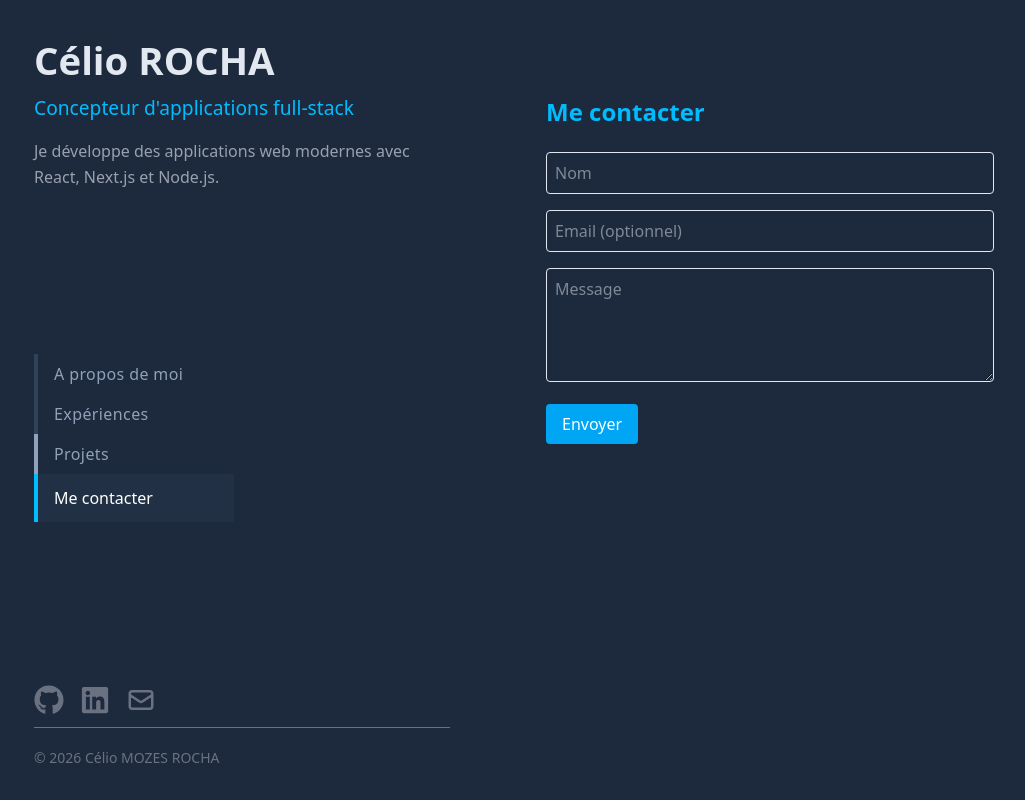
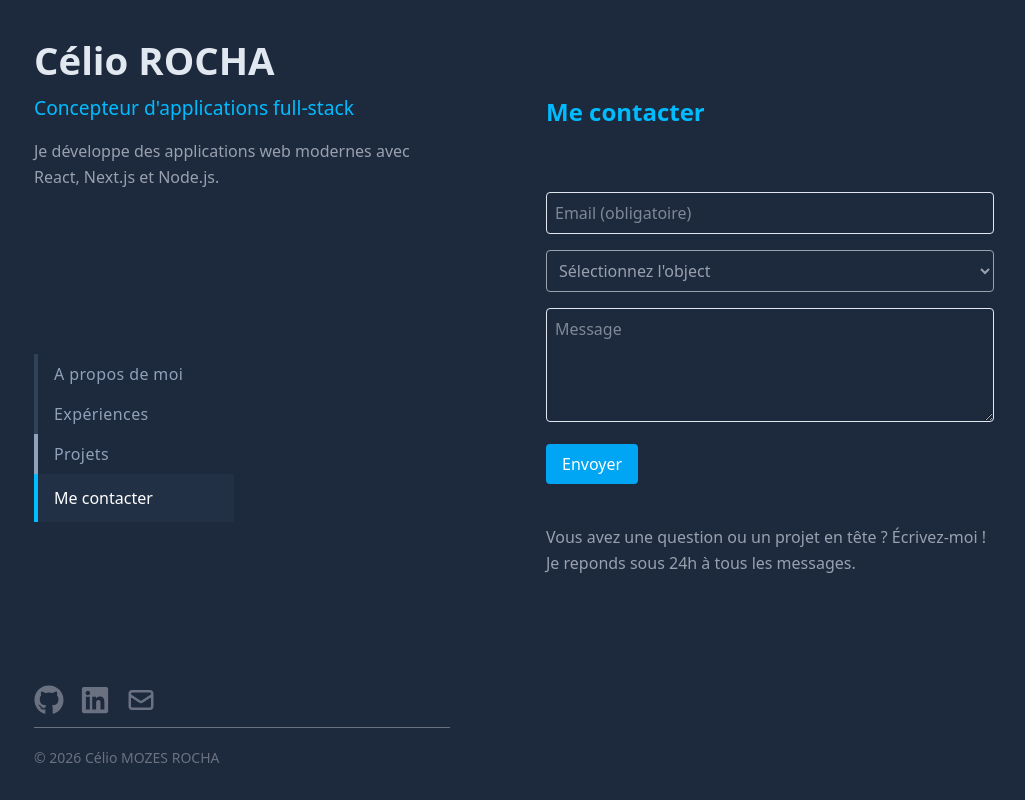
Before and after one commit to celio-mozes-rocha/portfolio, a Next.js app: page /contact in a window 1280 px wide. Shown: the whole page, without its empty margins (14-1039 px from the left). Built offline with nearby package versions, Linux system fonts and the light colour scheme.

Commit message:
feat(contact): improve form UX with validation, loading state and feedback

```diff
--- a/app/api/contact/route.ts
+++ b/app/api/contact/route.ts
@@ -2,6 +2,13 @@ import nodemailer from "nodemailer";
 import { NextResponse } from "next/server";
 import { contactSchema } from "@/lib/contact-schema";
 import rateLimit from "../../../lib/rateLimit";
+
+const SUBJECT_MAP: Record<string, string> = {
+  demande_projet: "Demande de projet",
+  question_projects: "Question sur mes projets",
+  collaboration: "Collaboration",
+  autre: "Autre",
+};
 
 export async function POST(req: Request) {
   try {
@@ -18,7 +25,9 @@ export async function POST(req: Request) {
       return NextResponse.json({ error: "Invalid form dat" }, { status: 400 });
     }
 
-    const { name, email, message, company } = parsed.data;
+    const { subject, email, message, company } = parsed.data;
+
+    const subjectText = SUBJECT_MAP[subject] || "Autre";
 
     // honeypot anti-spamÒ
     if (company) {
@@ -38,11 +47,10 @@ export async function POST(req: Request) {
     await transporter.sendMail({
       from: `"Portfolio contact" <${process.env.CONTACT_EMAIL}>`,
       to: process.env.CONTACT_EMAIL,
-      subject: `Message de ${name}`,
+      subject: `Portfolio: ${subjectText}`,
       replyTo: email || process.env.CONTACT_EMAIL,
       text: message,
       html: `
-        <p><strong>Nom :</strong> ${name}</p>
         <p><strong>Email :</strong> ${email}</p>
         <p><strong>Message :</strong></p>
         <p>${message}</p>
--- a/components/sections/Contact.tsx
+++ b/components/sections/Contact.tsx
@@ -1,6 +1,6 @@
 "use client";
 
-import { useState } from "react";
+import { useEffect, useState } from "react";
 import { motion } from "framer-motion";
 import { zodResolver } from "@hookform/resolvers/zod";
 import { contactSchema, ContactFormData } from "../../lib/contact-schema";
@@ -16,27 +16,56 @@ type ContactForm = HTMLFormElement & {
 
 export default function Contact() {
   const [status, setStatus] = useState("");
+  const [loading, setLoading] = useState(false)
 
   const {
     register,
     handleSubmit,
     reset,
-    formState: { errors },
-  } = useForm<ContactFormData>({ resolver: zodResolver(contactSchema) });
+    formState: { errors, isDirty, isValid },
+    watch,
+  } = useForm<ContactFormData>({
+    resolver: zodResolver(contactSchema),
+    mode: "onChange",
+    defaultValues: {
+      email: "",
+      subject: "",
+      message: "",
+      company: "",
+    }
+  });
+
+  const isDisabled = !isValid || loading;
 
   async function onSubmit(data: ContactFormData) {
+    setLoading(true);
+    setStatus("");
+
+    try {
       const res = await fetch("/api/contact", {
         method: "POST",
         body: JSON.stringify(data),
       });
 
       if (res.ok) {
-      setStatus("Message envoyé ✅");
+        setStatus("Merci. Votre message a été envoyé ✅");
         reset();
       } else {
-      setStatus("Erreur lors de l'envoi ❌");
+        setStatus("Oups, un problème est survenu. Réessayez plus tard. ❌");
+      }
+    } catch (error) {
+      setStatus("Oups, une erreur réseau est survenue ❌");
+
+    } finally {
+      setLoading(false)
     }
   }
+
+  useEffect(() => {
+    if (status && isDirty) {
+      setStatus("")
+    }
+  }, [isDirty]);
 
   return (
     <>
@@ -48,26 +77,14 @@ export default function Contact() {
         viewport={{ once: true }}
         className="min-h-screenb scroll-mt-24 flex flex-col gap-6"
       >
-        <h2 className="text-2xl font-bold text-sky-400">Me contacter</h2>
+        <h1 className="text-2xl font-bold text-sky-400">Me contacter</h1>
 
-        <form onSubmit={handleSubmit(onSubmit)} className="space-y-4 max-w-md">
-          <div className="mb-4">
-            <input
-              {...register("name")}
-              placeholder="Nom"
-              className="w-full border p-2 rounded"
-            />
-            {errors.name && (
-              <p className="text-red-500 text-xs mt-1 ml-1 transition-all duration-200 ease-in-out">
-                {errors.name.message}
-              </p>
-            )}
-          </div>
-          <div className="mb-4">
+        <form onSubmit={handleSubmit(onSubmit)} className="space-y-4 max-w-md mt-10">
+          <div className="mb-4 bg-slate-800">
             <input
               {...register("email")}
-              placeholder="Email (optionnel)"
-              className="w-full border p-2 rounded"
+              placeholder="Email (obligatoire)"
+              className="w-full border p-2 rounded placeholder:gray-400 bg-slate-800!"
             />
             {errors.email && (
               <p className="text-red-500 text-xs mt-1 ml-1 transition-all duration-200 ease-in-out">
@@ -76,11 +93,32 @@ export default function Contact() {
             )}
           </div>
           <div className="mb-4">
+            <select
+              {...register("subject")}
+              defaultValue=""
+              className={`w-full border p-2 rounded ${watch("subject") === "" ? "text-gray-400" : "text-white"} bg-slate-800`}
+            >
+              <option className="text-gray-400" value="" disabled >
+                Sélectionnez l'object
+              </option>
+              <option value="demande_projet">Demande de projet</option>
+              <option value="question_projects">Question sur mes projects</option>
+              <option value="collaboration">Collaboration</option>
+              <option value="autre">Autre</option>
+            </select>
+            {errors.subject && (
+              <p className="text-red-500 text-xs mt-1 ml-1 transition-all duration-200 ease-in-out">
+                {errors.subject.message}
+              </p>
+            )}
+          </div>
+
+          <div className="mb-4">
             <textarea
               {...register("message")}
               rows={4}
               placeholder="Message"
-              className="w-full border p-2 rounded"
+              className="w-full border p-2 rounded placeholder:gray-400"
             />
             {errors.message && (
               <p className="text-red-500 text-xs mt-1 ml-1 transition-all duration-200 ease-in-out">
@@ -93,13 +131,31 @@ export default function Contact() {
 
           <button
             type="submit"
-            className="px-4 py-2 bg-sky-500 text-white rounded hover:bg-sky-600"
+            disabled={isDisabled}
+            className={`relative px-4 py-2 bg-sky-500 rounded text-white flex items-center justify-center gap-2
+              ${isDisabled
+                ? "bg-sky-300 cursor-not-allowed"
+                : "bg-sky-500 hover:bg-sky-600"} `}
           >
+            <span className={loading ? "opacity-0" : "opacity-100"}>
               Envoyer
+            </span>
+            {loading && (
+              <span className="absolute flex items-center gap-2">
+                <span className="w-4 h-4 border-2 border-white border-t-transparent rounded-full animate-spin"></span>
+                Envoi...
+              </span>
+            )}
+            {/* {loading ? "Envoi..." : "Envoyer"} */}
           </button>
 
           {status && <p className="text-sm text-slate-400">{status}</p>}
         </form>
+
+        <p className="text-[clamp(0.75rem,2vw,1rem)] text-gray-400 leading-relaxed space-y-4 mt-4 max-w-md">
+          <span>Vous avez une question ou un projet en tête ? Écrivez-moi ! </span><br />
+          <span>Je reponds sous 24h à tous les messages.</span>
+        </p>
       </motion.section>
     </>
   );
--- a/lib/contact-schema.ts
+++ b/lib/contact-schema.ts
@@ -1,10 +1,13 @@
-import { z } from "zod"
+import { z } from "zod";
 
 export const contactSchema = z.object({
-    name: z.string().min(3, "Nom trop court : trois caractères au moins sont exigés").max(25, "Saise limitée à 25 caractères"),
-    email: z.email("Adresse email invalide").max(255, "Adrsse mail trop longue").optional().or(z.literal("")),
-    message: z.string().min(10, "Message trop court : dix caractères au moins sont exigés").max(400, "Limitée à 400 caractères"),
-    company: z.string().optional() // honeypot
-})
+  subject: z.string().min(1, "Merci de coisir un object"),
+  email: z.email("Adresse email invalide").max(255, "Adresse mail trop longue"),
+  message: z
+    .string()
+    .min(10, "Message trop court : dix caractères au moins sont exigés")
+    .max(400, "Limitée à 400 caractères"),
+  company: z.string().optional(), // honeypot
+});
 
 export type ContactFormData = z.infer<typeof contactSchema>;
```
Lines whose indentation alone changed are shown as unchanged.
